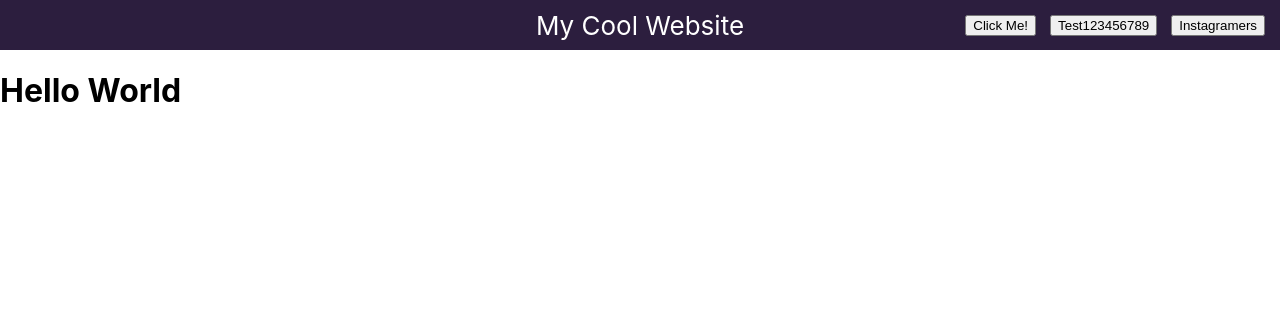
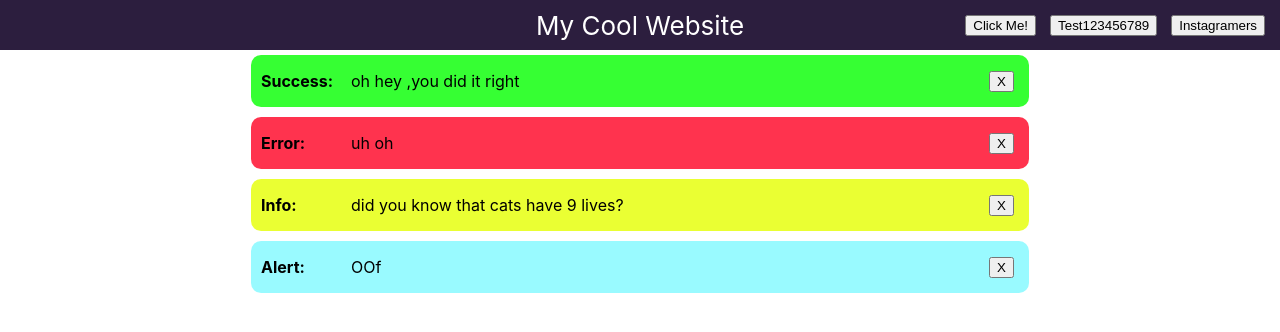
Before and after one commit to ZONAT3D/TestFrontEndSite, a React (Create React App) app: page / in a window 1280 px wide. Shown: the top 332 px of the page. Built offline with nearby package versions, Linux system fonts and the light colour scheme.

Commit message:
adding classes/ and notifications

```diff
--- a/src/App.css
+++ b/src/App.css
@@ -1,5 +1,4 @@
 .App {
-  text-align: center;
   display: flex;
 }
 
@@ -19,6 +18,7 @@
   color: #61dafb;
 }
 
+
 .Socials {
   position: absolute;
   right: 0;
@@ -32,3 +32,42 @@
   margin-top: 15px;
   margin-bottom: 15px;
 }
+
+.Notifications {
+  display: flex;
+  flex-direction: column;
+  justify-content: center;
+  align-items: center;
+}
+
+.Notification {
+  display: flex;
+  width: 60vw;
+  justify-content: center;
+  align-items: center;
+  flex-direction: row;
+  background-color: lightcyan;
+  margin: 5px;
+  border-radius: 10px;
+
+}
+
+.Error {
+  background-color: rgba(255, 0, 34, .8);
+  padding-left: 10px;
+}
+
+.Success {
+  background-color: rgba(4, 255, 0, .8);
+  padding-left: 10px;
+}
+
+.Info {
+  background-color: rgba(229, 255, 0, .8);
+  padding-left: 10px;
+}
+
+.Alert {
+  background-color: rgba(128, 249, 255, .8);
+  padding-left: 10px;
+}
--- a/src/App.js
+++ b/src/App.js
@@ -1,7 +1,8 @@
 import React from 'react';
 import './App.css';
 
-import Header from './Components/Header.js';
+import {Header} from './Components/Header.js';
+import {Notification} from './Components/Notification';
 
 function App() {
   return (
@@ -9,7 +10,12 @@ function App() {
       <Header headerName="My Cool Website"
               onButtonClick={() => alert('Button has been clicked! :) Good Job')}
       />
-      <h1>Hello World</h1>
+      <div className="Notifications">
+        <Notification notiType="Success" message="oh hey ,you did it right"/>
+        <Notification notiType="Error" message="uh oh"/>
+        <Notification notiType="Info" message="did you know that cats have 9 lives?"/>
+        <Notification notiType="Alert" message="OOf"/>
+      </div>
     </>
   );
 }
--- a/src/Components/Header.js
+++ b/src/Components/Header.js
@@ -1,7 +1,7 @@
 import React from 'react';
 import '../App.css';
 
-function Header(prop) {
+export function Header(prop) {
   return (
     <div className="App-header">
         <>{prop.headerName}</>
@@ -13,5 +13,3 @@ function Header(prop) {
     </div>
   );
 }
-
-export default Header;
--- /dev/null
+++ b/src/Components/Notification.js
@@ -0,0 +1,18 @@
+import React from 'react';
+import '../App.css';
+
+export class Notification extends React.Component {
+    render() {
+        return (
+            <div className={ 'Notification ' + this.props.notiType } >
+                <p style={{ fontWeight: "bold", minWidth: "90px" }} >{this.props.notiType}:&nbsp;</p>
+                <p>{this.props.message}</p>
+                <button onClick={closeNotification} style={{ marginRight: "15px", marginLeft: "auto", order: "2"}}>X</button>
+            </div>
+        );
+    }
+}
+
+function closeNotification(button) {
+    button.target.parentNode.style = "display: none;";
+}
```
